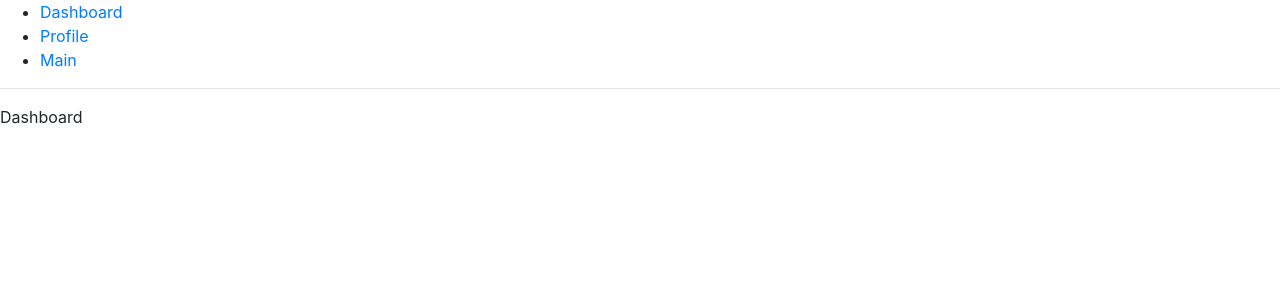
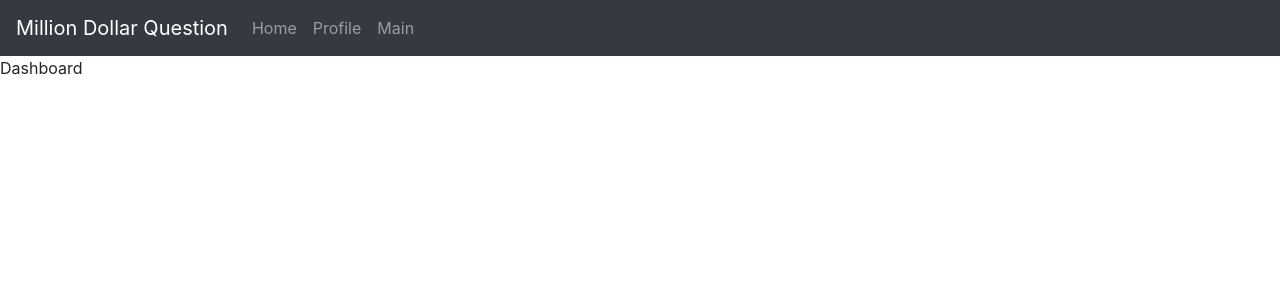
Before and after one commit to whatthestone/milliondollarquestion, a React (Create React App) app in the folder my-app/: page / in a window 1280 px wide. Shown: the top 300 px of the page. Built offline with nearby package versions, Linux system fonts and the light colour scheme.

Commit message:
Fixed Navbar (#2)
* Fix Navbar

* Change file name for Nav to MyNav

Co-authored-by: Jerron Lim <jerronlim@Jerrons-MacBook-Pro.local>

```diff
--- a/my-app/src/App.js
+++ b/my-app/src/App.js
@@ -4,34 +4,20 @@ import {
   Switch,
   Route,
   useRouteMatch,
-  Link
+  Link,
 } from "react-router-dom";
 import "bootstrap/dist/css/bootstrap.min.css";
 import Dashboard from "./pages/Dashboard";
 import Profile from "./pages/Profile";
 import Main from "./pages/Main";
-// import Nav from "./components/Nav";
-import { Navbar, NavDropdown } from "react-bootstrap";
+import MyNav from "./components/MyNav";
 
 class App extends Component {
   render() {
     return (
       <Router>
         <div>
-
-          <ul>
-            <li>
-              <Link to="/">Dashboard</Link>
-            </li>
-            <li>
-              <Link to="/profile">Profile</Link>
-            </li>
-            <li>
-              <Link to="/main">Main</Link>
-            </li>
-          </ul>
-
-          <hr />
+          <MyNav />
           {/*
             A <Switch> looks through all its children <Route>
             elements and renders the first one whose path
--- /dev/null
+++ b/my-app/src/components/MyNav.jsx
@@ -0,0 +1,21 @@
+import React from "react";
+// import { Link } from "react-router-dom";
+import { Navbar, NavDropdown, Nav } from "react-bootstrap";
+
+const MyNav = () => {
+  return (
+    <Navbar bg="dark" variant="dark" expand="lg">
+      <Navbar.Brand href="/">Million Dollar Question</Navbar.Brand>
+      <Navbar.Toggle aria-controls="basic-navbar-nav" />
+      <Navbar.Collapse id="basic-navbar-nav">
+        <Nav className="mr-auto">
+          <Nav.Link href="/">Home</Nav.Link>
+          <Nav.Link href="/profile">Profile</Nav.Link>
+          <Nav.Link href="/main">Main</Nav.Link>
+        </Nav>
+      </Navbar.Collapse>
+    </Navbar>
+  );
+};
+
+export default MyNav;
```
Also changed, not shown: my-app/src/components/Nav.jsx (deleted, +0 -43 lines).
